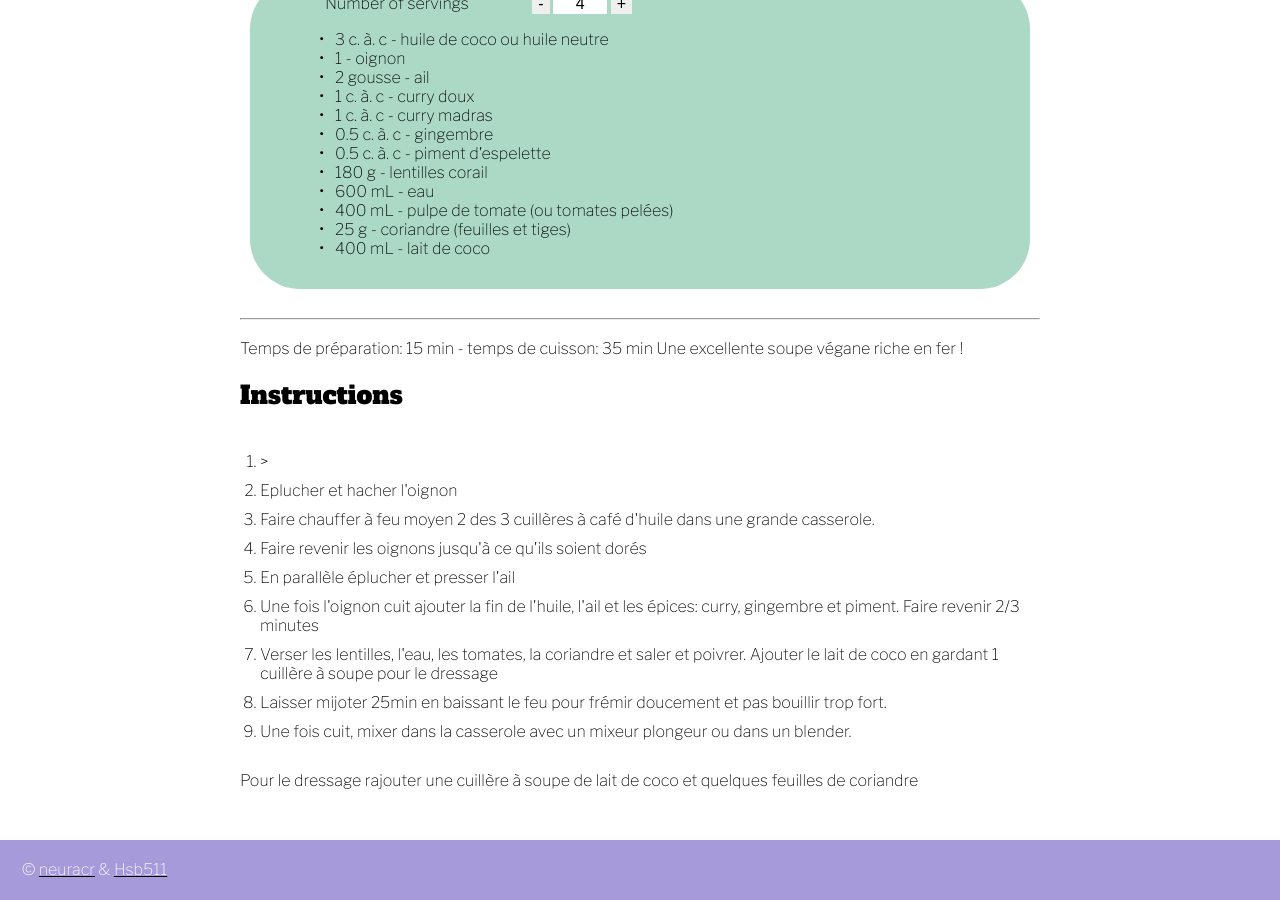
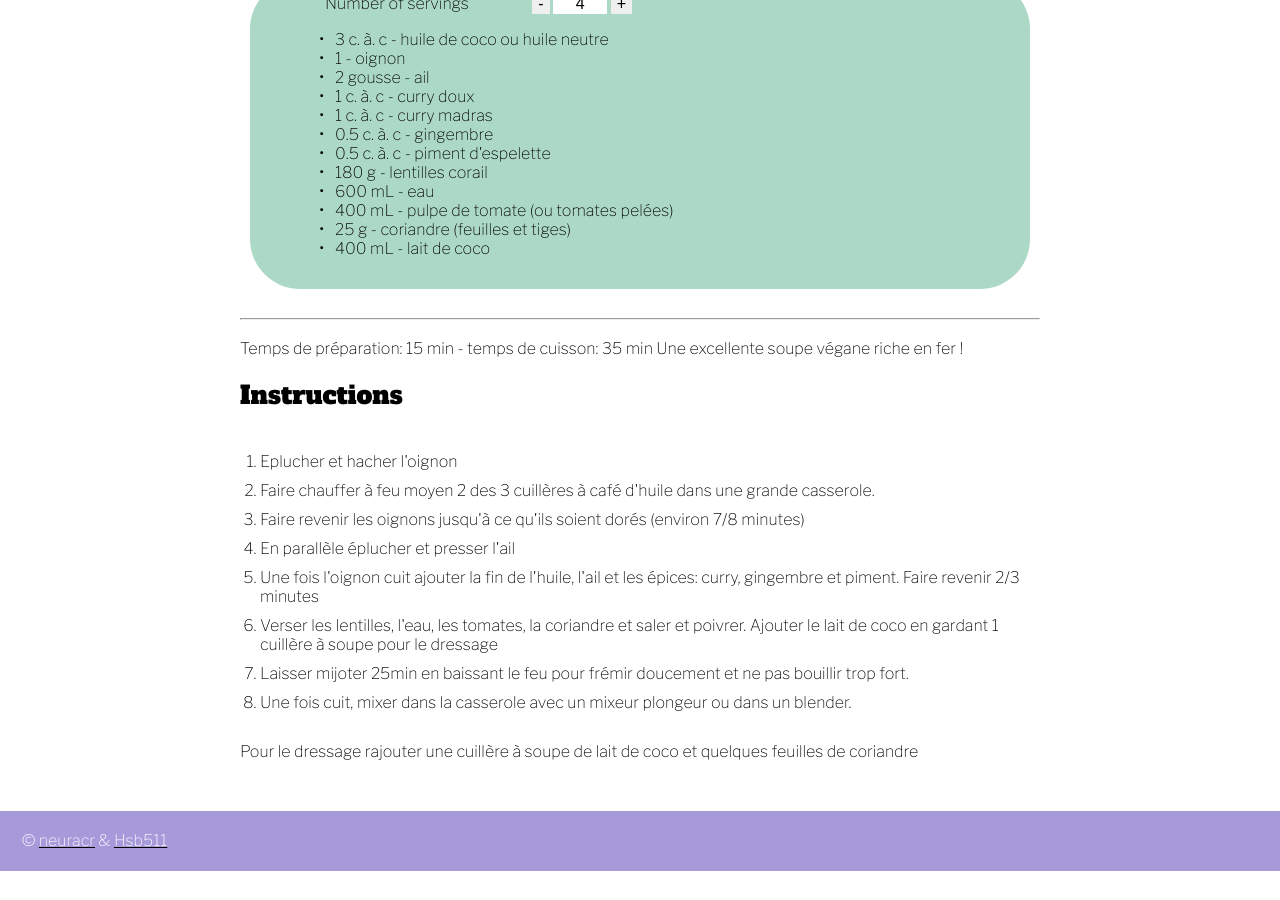
Before and after one commit to neuracr/neuracr.github.io, a Jekyll site: the page built from docs/recipes/_posts/2026-01-05-red-lentil-and-coconut-soup_fr.html, in a window 1280 px wide and 900 px high, scrolled down 919 px. Built offline with Jekyll 4.4.1, drawn with Linux system fonts in a browser that asks for light colours; some web fonts are replaced; after the commit the page ends 1790 px from its top, so only the background shows below that.

Commit message:
[UPD] Red lentil and coconut soup

```diff
--- a/docs/recipes/_posts/2026-01-05-red-lentil-and-coconut-soup_fr.html
+++ b/docs/recipes/_posts/2026-01-05-red-lentil-and-coconut-soup_fr.html
@@ -54,14 +54,13 @@ Une excellente soupe végane riche en fer !
 <h2>Instructions</h2>
 <div>
   <ol>
-    <li>>
     <li>Eplucher et hacher l'oignon</li>
     <li>Faire chauffer à feu moyen 2 des 3 cuillères à café d'huile dans une grande casserole.</li>
-    <li>Faire revenir les oignons jusqu'à ce qu'ils soient dorés</li>
+    <li>Faire revenir les oignons jusqu'à ce qu'ils soient dorés (environ 7/8 minutes)</li>
     <li>En parallèle éplucher et presser l'ail</li>
     <li>Une fois l'oignon cuit ajouter la fin de l'huile, l'ail et les épices: curry, gingembre et piment. Faire revenir 2/3 minutes</li>
     <li>Verser les lentilles, l'eau, les tomates, la coriandre et saler et poivrer. Ajouter le lait de coco en gardant 1 cuillère à soupe pour le dressage</li>
-    <li>Laisser mijoter 25min en baissant le feu pour frémir doucement et pas bouillir trop fort.</li>
+    <li>Laisser mijoter 25min en baissant le feu pour frémir doucement et ne pas bouillir trop fort.</li>
     <li>Une fois cuit, mixer dans la casserole avec un mixeur plongeur ou dans un blender.</li>
   </ol>
 </div>
```
